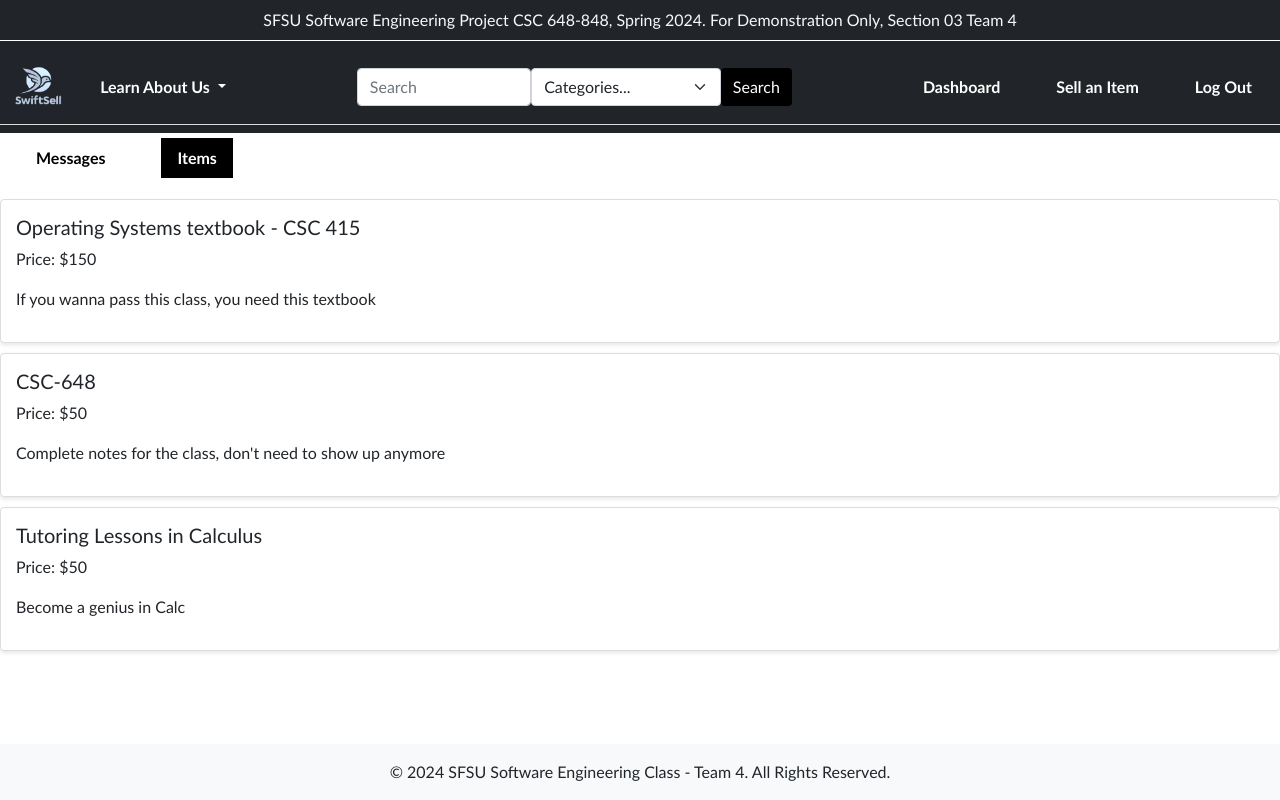
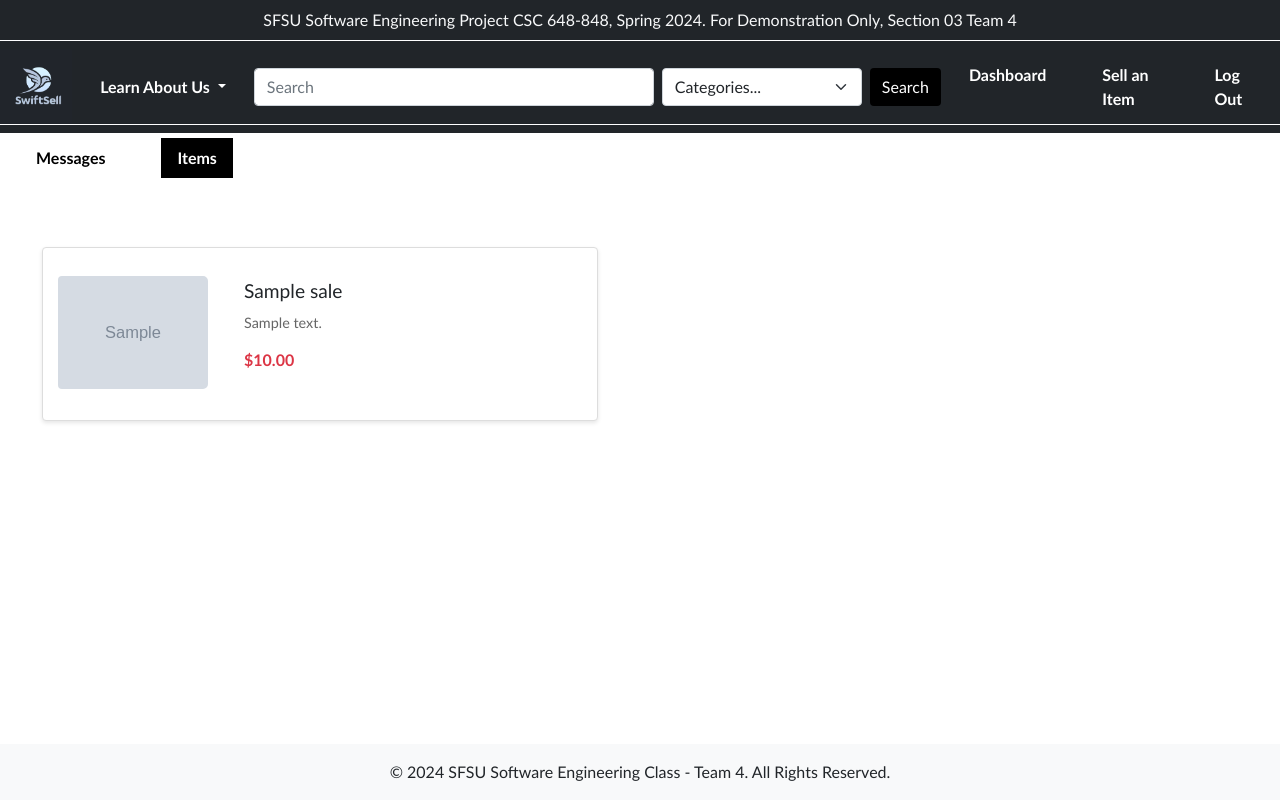
Before and after one commit to Amandeep-Singh-24/SwiftSell, a Flask app: page /dashboard in a window 1280 px wide, after a click on "Items". Run offline with Flask 3, Linux system fonts and the light colour scheme; the visitor is signed in with stand-in values (Sample User, id 1); tables that the repository leaves empty hold one stand-in row (values such as "Sample post"); grey boxes marked "Sample" are stand-in pictures; some libraries are stand-ins or nearby versions.

Commit message:
Allowed message to POST, connected dashboard to db, adjusted css cards on all files

```diff
--- a/application/app.py
+++ b/application/app.py
@@ -301,35 +301,104 @@ def post():
 
 @app.route('/dashboard')
 def dashboard():
-    return render_template('dashboard.html')
+    if 'user_id' not in session:
+        flash("You must be logged in to view the dashboard.")
+        return redirect(url_for('login'))
 
-@app.route('/message/<int:item_id>', methods=['GET'])
+    user_id = session['user_id']
+    conn = mysql.connector.connect(**db_config)
+    cursor = conn.cursor(dictionary=True)
+
+    try:
+        # Fetch messages for the user
+        cursor.execute("""
+        SELECT msg.*, it.title as item_title, ru.username as sender_username
+        FROM message msg
+        JOIN registered_user ru ON msg.sender_id = ru.user_id
+        JOIN items_for_sale it ON msg.item_id = it.item_id
+        WHERE msg.seller_id = %s
+        ORDER BY msg.message_date DESC
+        """, (user_id,))
+        messages = cursor.fetchall()
+
+        # Fetch items posted by the user
+        cursor.execute("""
+        SELECT it.*, cat.category_name
+        FROM items_for_sale it
+        JOIN categories cat ON it.category_id = cat.categories_id
+        WHERE it.seller = %s
+        ORDER BY it.listed_date DESC
+        """, (user_id,))
+        items = cursor.fetchall()
+
+    finally:
+        cursor.close()
+        conn.close()
+
+    return render_template('dashboard.html', messages=messages, items=items)
+
+
+@app.route('/message/<int:item_id>', methods=['GET', 'POST'])
 def message(item_id):
     conn = mysql.connector.connect(**db_config)
     cursor = conn.cursor(dictionary=True)
-    try:
-        # Fetching item details including seller's information
-        cursor.execute("""
-            SELECT it.title, ru.username
-            FROM items_for_sale it
-            JOIN registered_user ru ON it.seller = ru.user_id
-            WHERE it.item_id = %s
-        """, (item_id,))
-        item_details = cursor.fetchone()
 
-        # Checking if item details are found
-        if not item_details:
-            flash('Item not found.')
+    if request.method == 'POST':
+        if 'user_id' not in session:
+            flash("You must be logged in to send a message.")
+            return redirect(url_for('login'))
+
+        sender_id = session['user_id']
+        recipient_username = request.form['recipient']
+        subject = request.form['subject']
+        message_content = request.form['message']
+
+        try:
+            # Fetch recipient ID using the username
+            cursor.execute("SELECT user_id FROM registered_user WHERE username = %s", (recipient_username,))
+            recipient = cursor.fetchone()
+            if not recipient:
+                flash('Recipient not found.')
+                return redirect(url_for('search'))
+
+            recipient_id = recipient['user_id']
+
+            # Insert message into the database
+            cursor.execute("""
+                INSERT INTO message (sender_id, seller_id, item_id, content, message_date)
+                VALUES (%s, %s, %s, %s, NOW())
+            """, (sender_id, recipient_id, item_id, message_content))
+            conn.commit()
+            flash("Message sent successfully.")
             return redirect(url_for('search'))
 
-        return render_template('message.html', username=item_details['username'], title=item_details['title'])
-    except Exception as e:
-        flash(f"An error occurred: {e}")
-        return redirect(url_for('search'))
-    finally:
-        if cursor:
+        except Exception as e:
+            flash(f"An error occurred: {e}")
+            return redirect(url_for('search'))
+
+        finally:
             cursor.close()
-        if conn:
+            conn.close()
+    else:
+        try:
+            cursor.execute("""
+                SELECT it.title, ru.username
+                FROM items_for_sale it
+                JOIN registered_user ru ON it.seller = ru.user_id
+                WHERE it.item_id = %s
+            """, (item_id,))
+            item_details = cursor.fetchone()
+
+            if not item_details:
+                flash('Item not found.')
+                return redirect(url_for('search'))
+
+            return render_template('message.html', username=item_details['username'], title=item_details['title'], item_id=item_id)
+        except Exception as e:
+            flash(f"An error occurred: {e}")
+            return redirect(url_for('search'))
+        finally:
+            cursor.close()
             conn.close()
 
 
--- a/application/src/static/css/dashboard.css
+++ b/application/src/static/css/dashboard.css
@@ -4,6 +4,8 @@
     border-radius: 0.25rem !important;
     padding: 15px !important;
     margin-bottom: 10px !important;
+    margin-left: 30px !important;
+    margin-right: 30px !important;
   }
 
   .nav-pills .nav-link.active, .nav-pills .show>.nav-link {
--- a/application/src/static/css/post.css
+++ b/application/src/static/css/post.css
@@ -163,3 +163,8 @@ textarea.form-control {
 #post-item-tab{
     color: black;
 }
+
+.btn.custom-search-btn {
+    width: auto !important;
+    height: 40px !important;
+  }
--- a/application/src/static/css/search.css
+++ b/application/src/static/css/search.css
@@ -302,12 +302,16 @@
     margin: 0; /* Adjust or remove margins as needed */
 }
 
-/* If there is a container or row around the navbar that has padding or a border, you may need to adjust that too */
-.container-fluid, .row {
-    padding: 0; /* Remove padding */
-    margin: 0; /* Remove margin if not needed */
-    border-bottom: 1px solid #dcdcdc;
+/* Remove padding and margin for all rows */
+.container-fluid {
+    padding: 0;
+    margin: 0;
+    border-bottom: 1px solid white
 }
+ .row{
+    padding: 0;
+    margin: 0;
+ }
 
 .custom-search-btn {
     background-color: black;
@@ -320,9 +324,6 @@
     background-color: #dcdcdc;
     color: #fff;
 }
-
-
-
 
   h2{
     margin-bottom: 20px;
@@ -343,6 +344,21 @@
 }
 .contact-seller {
     text-decoration: none; /* Additional style to prevent underlining */
+}
+
+.col-md-5, .border-start, .p-2, .col-md-6{
+    border-bottom:1px solid #dcdcdc;
+}
+
+.form-select.me-2 {
+    width: 200px;
+  }
+
+  .form-control.me-2.flex-grow-1 {
+    width: 400px;
+  }
+.me-2{
+    margin-right: .1rem;
 }
 
 /* Responsive design for cards */
--- a/application/templates/base_navbar.html
+++ b/application/templates/base_navbar.html
@@ -40,8 +40,8 @@
                     </li>
                 </ul>
                 <form class="d-flex mx-auto" action="/" method="get" onsubmit="return validateSearch()">
-                    <input class="form-control" type="search" placeholder="Search" aria-label="Search" name="search_query" value="{{ search_query }}">
-                    <select class="form-select" name="category">
+                    <input class="form-control me-2 flex-grow-1" type="search" placeholder="Search" aria-label="Search" name="search_query" value="{{ search_query }}">
+                    <select class="form-select me-2" name="category">
                         <option value="all" {% if category == 'all' or category == '' %}selected{% endif %}>Categories...</option>
                         {% for cat in categories %}
                         <option value="{{ cat.categories_id }}" {% if cat.categories_id|string == category|string %}selected{% endif %}>
--- a/application/templates/dashboard.html
+++ b/application/templates/dashboard.html
@@ -17,48 +17,40 @@
           </li>
         </ul>
         <div class="tab-content" id="pills-tabContent">
-          <div class="tab-pane fade show active" id="pills-messages" role="tabpanel" aria-labelledby="pills-messages-tab">
-            <!-- Sample Messages -->
-            <div class="card">
-              <h5>C++ Tutoring</h5>
-              <p>Aymane Arfaoui</p>
-              <p>I'm interested in scheduling a tutoring session for next week. Can you provide more details on the curriculum?</p>
-              <p class="text-muted">March 22, 2024</p>
+          <!-- Messages Tab -->
+        <div class="tab-pane fade show active" id="pills-messages" role="tabpanel" aria-labelledby="pills-messages-tab">
+          {% for msg in messages %}
+          <div class="card">
+            <h5>{{ msg.item_title }}</h5>
+            <p>{{ msg.sender_username }}</p>
+            <p>{{ msg.content }}</p>
+            <p class="text-muted">{{ msg.message_date.strftime('%B %d, %Y') }}</p>
+          </div>
+          {% else %}
+          <p>No messages found.</p>
+          {% endfor %}
+        </div>
+
+          <!-- Items Tab -->
+  <div class="tab-pane fade" id="pills-items" role="tabpanel" aria-labelledby="pills-items-tab">
+    <div class="container-fluid mt-4">
+      <div class="row row-cols-1 row-cols-lg-2 g-4">
+        {% for item in items %}
+        <div class="col">
+          <a href="{{ url_for('item_details', item_id=item.item_id) }}" class="card h-100 text-decoration-none text-dark">
+            <div class="d-flex align-items-center">
+              <img src="{{ url_for('static', filename=item.photo_path) }}" class="img-fluid rounded-start" alt="{{ item.title }}" style="width: 150px; height: auto;">
+              <div class="card-body">
+                <h5 class="card-title">{{ item.title }}</h5>
+                <p class="card-text">{{ item.description }}</p>
+                <p class="card-price text-danger">${{ '%.2f'|format(item.price) }}</p>
+              </div>
             </div>
-            <div class="card">
-              <h5>Graphic Design Inquiry</h5>
-              <p>David Daly</p>
-              <p>Do you offer Calculus services?</p>
-              <p class="text-muted">April 5, 2024</p>
-            </div>
-            <div class="card">
-              <h5>Used Laptop Question</h5>
-              <p>Aman Singh</p>
-              <p>Is the laptop you're selling still available? What are the specs?</p>
-              <p class="text-muted">April 18, 2024</p>
-            </div>
-            <!-- More messages can be added here -->
-          </div>
-          <div class="tab-pane fade" id="pills-items" role="tabpanel" aria-labelledby="pills-items-tab">
-            <!-- Sample Items for Sale -->
-            <div class="card">
-              <h5>Operating Systems textbook - CSC 415</h5>
-              <p>Price: $150</p>
-              <p>If you wanna pass this class, you need this textbook</p>
-            </div>
-            <div class="card">
-              <h5>CSC-648</h5>
-              <p>Price: $50</p>
-              <p>Complete notes for the class, don't need to show up anymore</p>
-            </div>
-            <div class="card">
-              <h5>Tutoring Lessons in Calculus</h5>
-              <p>Price: $50</p>
-              <p>Become a genius in Calc</p>
-            </div>
-            <!-- More items can be added here -->
-          </div>
+          </a>
         </div>
+        {% else %}
+        <p>No items found.</p>
+        {% endfor %}
       </div>
     </div>
   </div>
```
Also changed, not shown: application/templates/message.html (+7 -36 lines).
